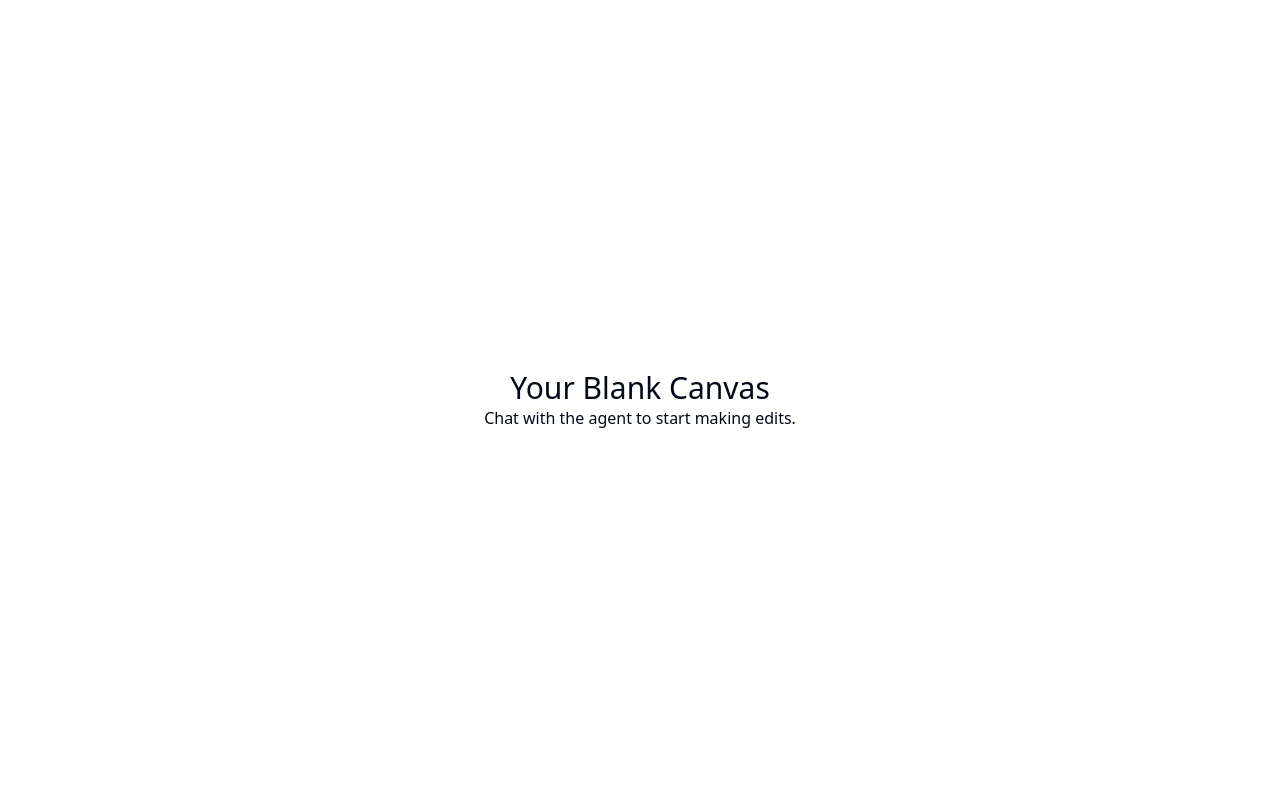
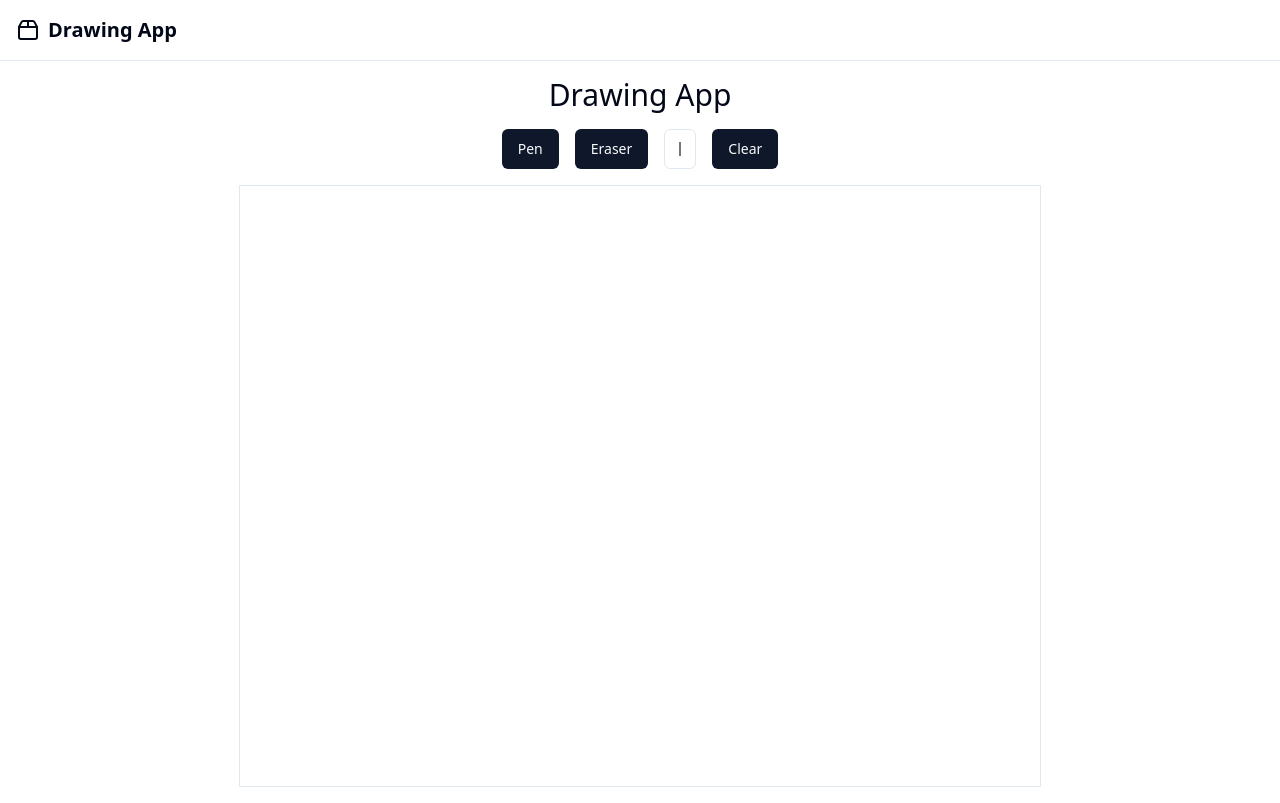
Before and after one commit to GPT-Engineer-App/canvas-doodle-app, a React (Vite) app: page / in a window 1280 px wide. Built offline with nearby package versions, Linux system fonts and the light colour scheme.

Commit message:
Create initial drawing app with canvas, toolbar, and updated layout.

```diff
--- a/src/App.jsx
+++ b/src/App.jsx
@@ -5,6 +5,7 @@ import { Home } from "lucide-react";
 import { Route, BrowserRouter as Router, Routes } from "react-router-dom";
 import Layout from "./layouts/default"; // available: default, navbar, sidebar
 import Index from "./pages/Index.jsx";
+
 const queryClient = new QueryClient();
 
 export const navItems = [
@@ -13,6 +14,7 @@ export const navItems = [
     to: "/",
     icon: <Home className="h-4 w-4" />,
   },
+
 ];
 
 const App = () => {
--- a/src/layouts/default.jsx
+++ b/src/layouts/default.jsx
@@ -1,10 +1,19 @@
 import { Outlet } from "react-router-dom";
+import { Package2 } from "lucide-react";
 
 const Layout = () => {
   return (
-    <main className="flex flex-col min-h-screen p-4 overflow-auto items-center justify-center">
-      <Outlet />
-    </main>
+    <div className="flex flex-col min-h-screen">
+      <header className="flex items-center justify-between p-4 border-b">
+        <div className="flex items-center space-x-2">
+          <Package2 className="h-6 w-6" />
+          <span className="text-xl font-bold">Drawing App</span>
+        </div>
+      </header>
+      <main className="flex-grow p-4 flex flex-col items-center justify-center">
+        <Outlet />
+      </main>
+    </div>
   );
 };
 
--- a/src/pages/Index.jsx
+++ b/src/pages/Index.jsx
@@ -1,10 +1,66 @@
-// Update this page (the content is just a fallback if you fail to update the page)
+import React, { useRef, useState } from 'react';
+import { Button } from '@/components/ui/button';
+import { Input } from '@/components/ui/input';
 
 const Index = () => {
+  const canvasRef = useRef(null);
+  const [isDrawing, setIsDrawing] = useState(false);
+  const [color, setColor] = useState('#000000');
+  const [tool, setTool] = useState('pen');
+
+  const startDrawing = (e) => {
+    const canvas = canvasRef.current;
+    const ctx = canvas.getContext('2d');
+    ctx.beginPath();
+    ctx.moveTo(e.nativeEvent.offsetX, e.nativeEvent.offsetY);
+    setIsDrawing(true);
+  };
+
+  const draw = (e) => {
+    if (!isDrawing) return;
+    const canvas = canvasRef.current;
+    const ctx = canvas.getContext('2d');
+    if (tool === 'pen') {
+      ctx.strokeStyle = color;
+      ctx.lineTo(e.nativeEvent.offsetX, e.nativeEvent.offsetY);
+      ctx.stroke();
+    } else if (tool === 'eraser') {
+      ctx.clearRect(e.nativeEvent.offsetX, e.nativeEvent.offsetY, 10, 10);
+    }
+  };
+
+  const stopDrawing = () => {
+    const canvas = canvasRef.current;
+    const ctx = canvas.getContext('2d');
+    ctx.closePath();
+    setIsDrawing(false);
+  };
+
+  const clearCanvas = () => {
+    const canvas = canvasRef.current;
+    const ctx = canvas.getContext('2d');
+    ctx.clearRect(0, 0, canvas.width, canvas.height);
+  };
+
   return (
-    <div className="text-center">
-      <h1 className="text-3xl">Your Blank Canvas</h1>
-      <p>Chat with the agent to start making edits.</p>
+    <div className="flex flex-col items-center">
+      <h1 className="text-3xl mb-4">Drawing App</h1>
+      <div className="flex space-x-4 mb-4">
+        <Button onClick={() => setTool('pen')}>Pen</Button>
+        <Button onClick={() => setTool('eraser')}>Eraser</Button>
+        <Input type="color" value={color} onChange={(e) => setColor(e.target.value)} />
+        <Button onClick={clearCanvas}>Clear</Button>
+      </div>
+      <canvas
+        ref={canvasRef}
+        width={800}
+        height={600}
+        className="border"
+        onMouseDown={startDrawing}
+        onMouseMove={draw}
+        onMouseUp={stopDrawing}
+        onMouseLeave={stopDrawing}
+      />
     </div>
   );
 };
```
